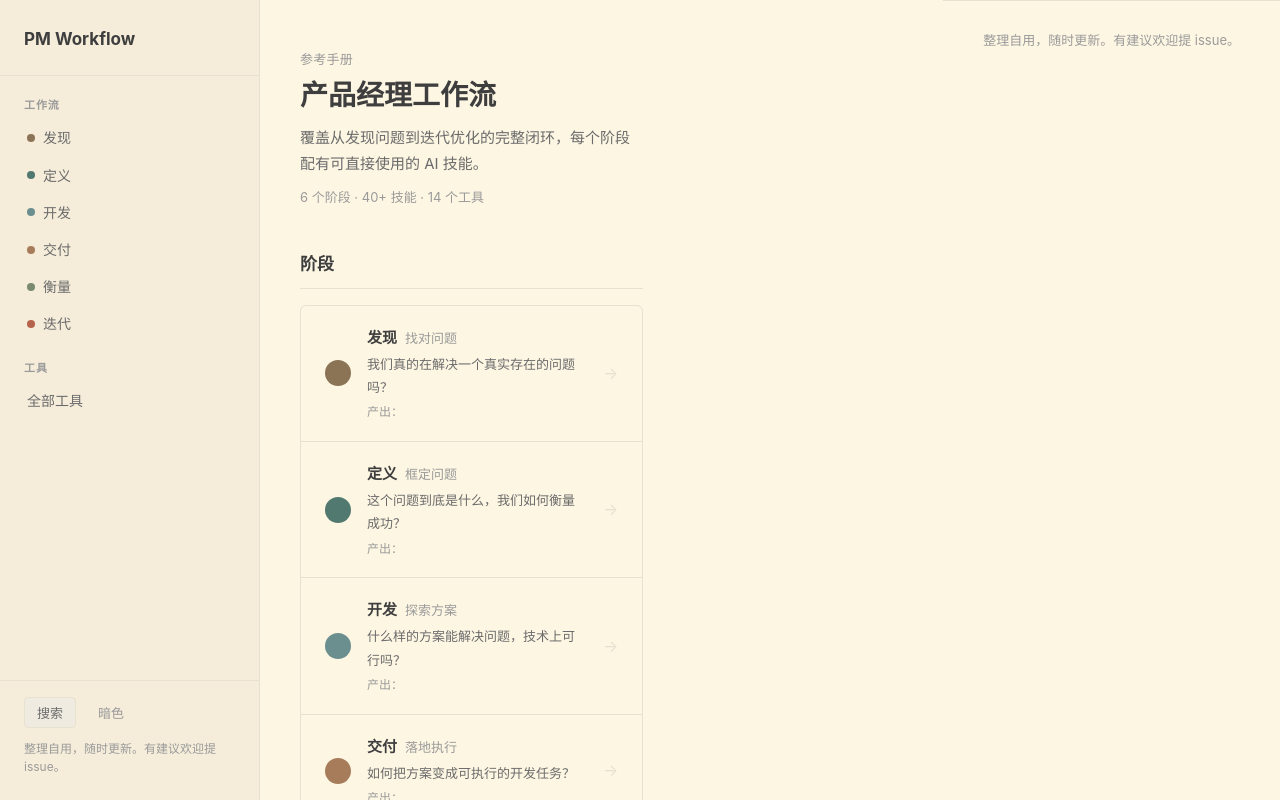
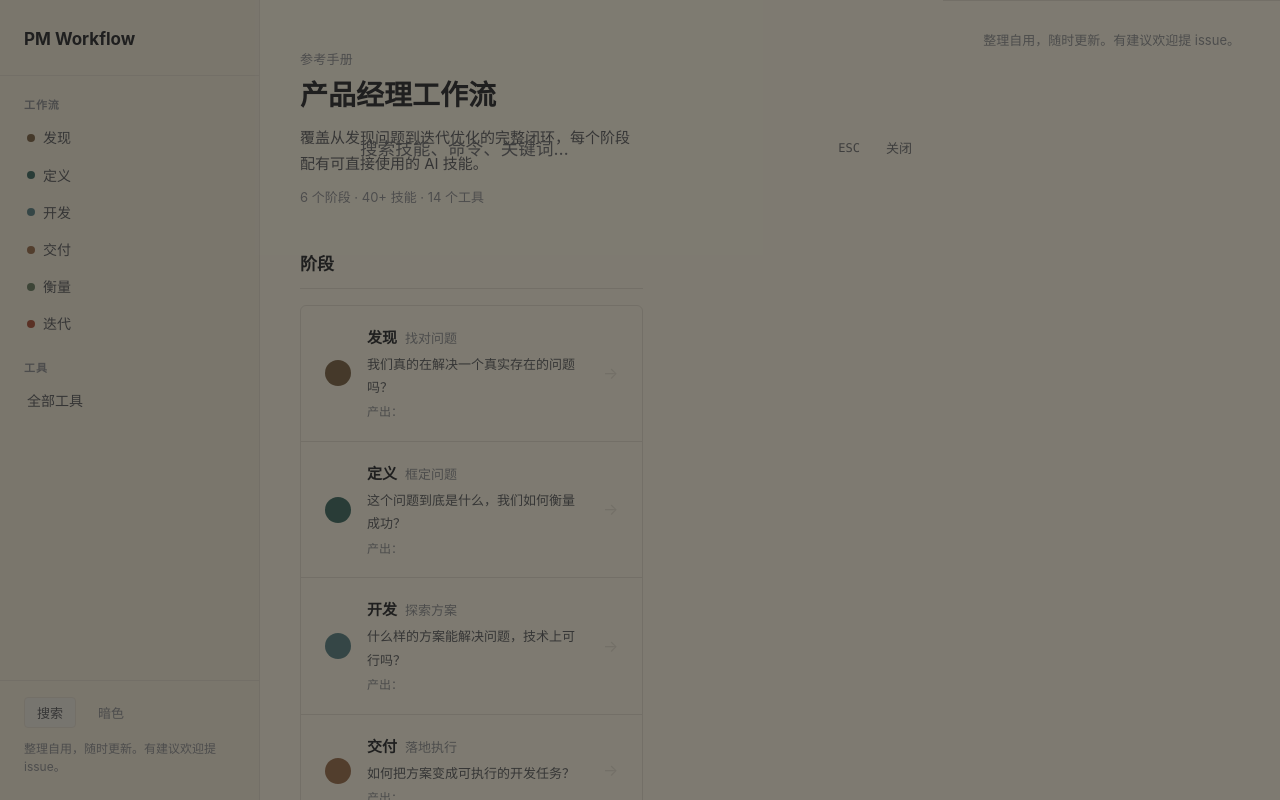
Before and after one commit to saintxiuya-lgtm/pm-workflow, an Eleventy site: page index.njk in a window 1280 px wide. Both pictures are taken after a click on the button "搜索". Shown: the top 800 px of the page. Built offline with nearby package versions, Linux system fonts and the light colour scheme; Eleventy itself is replaced by a stand-in of ours; files that its build step writes are made by us from their sources.

Commit message:
fix: 搜索按钮绑定侧边栏按钮
- search.js：同时监听 .search-toggle 和 .sidebar-action-btn[data-action="search"]
- Ctrl+K 快捷键也可以正常打开搜索了

```diff
--- a/js/search.js
+++ b/js/search.js
@@ -7,22 +7,24 @@
 
   // --- Init ---
   function init() {
-    var searchToggle = document.querySelector('.search-toggle');
     var searchModal  = document.getElementById('search-modal');
     var searchInput  = document.getElementById('search-input');
     var searchResults = document.getElementById('search-results');
     var searchClose  = document.querySelector('.search-close');
 
-    if (!searchToggle || !searchModal) return;
+    if (!searchModal) return;
 
     // Wait for search data to be available
     function getIndex() {
       return window.SEARCH_INDEX || [];
     }
 
-    searchToggle.addEventListener('click', function () {
-      searchModal.classList.add('open');
-      setTimeout(function () { searchInput?.focus(); }, 100);
+    // Open search - bind all trigger buttons
+    document.querySelectorAll('.search-toggle, .sidebar-action-btn[data-action="search"]').forEach(function(btn) {
+      btn.addEventListener('click', function () {
+        searchModal.classList.add('open');
+        setTimeout(function () { searchInput?.focus(); }, 100);
+      });
     });
 
     searchClose?.addEventListener('click', function () {
```
